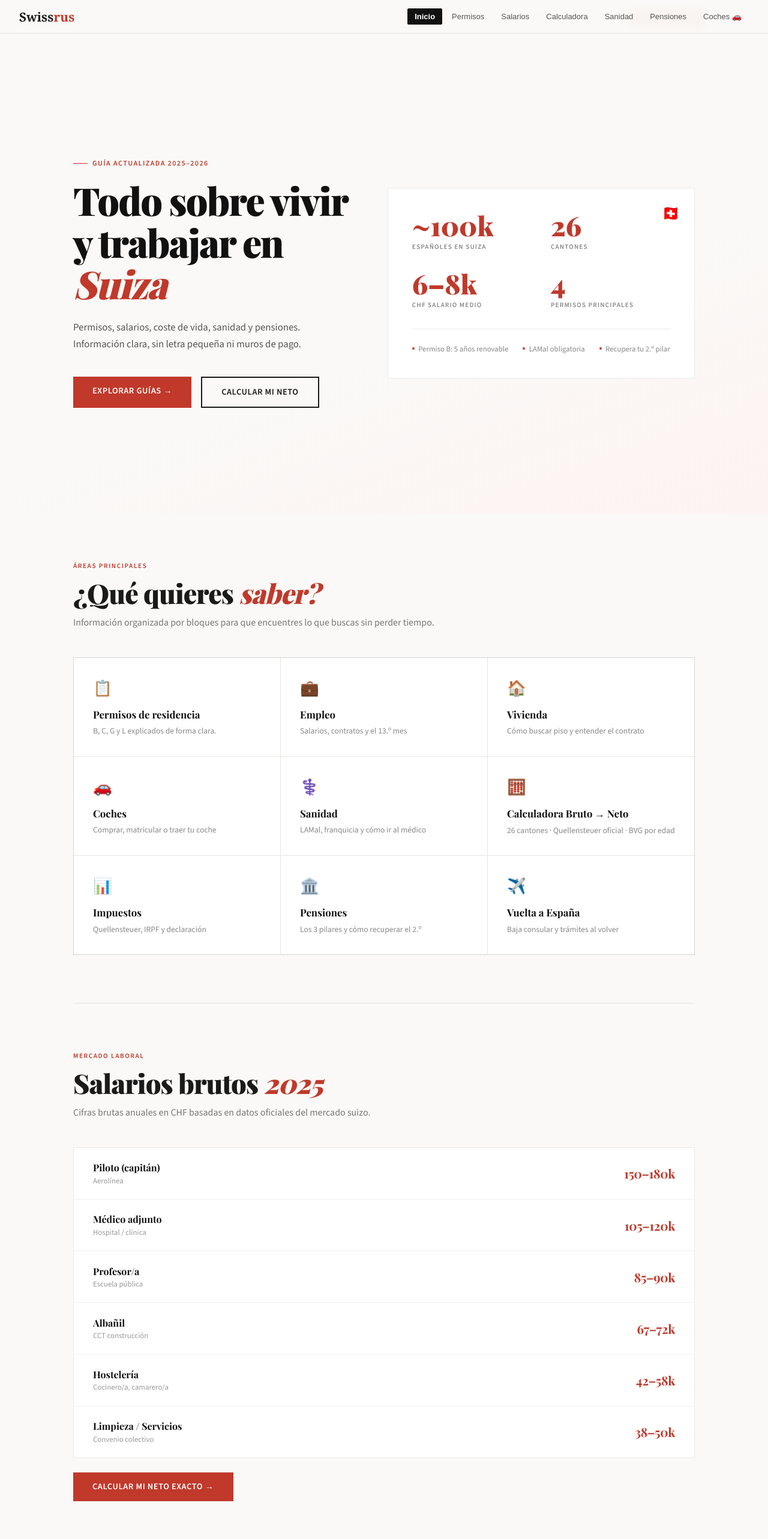
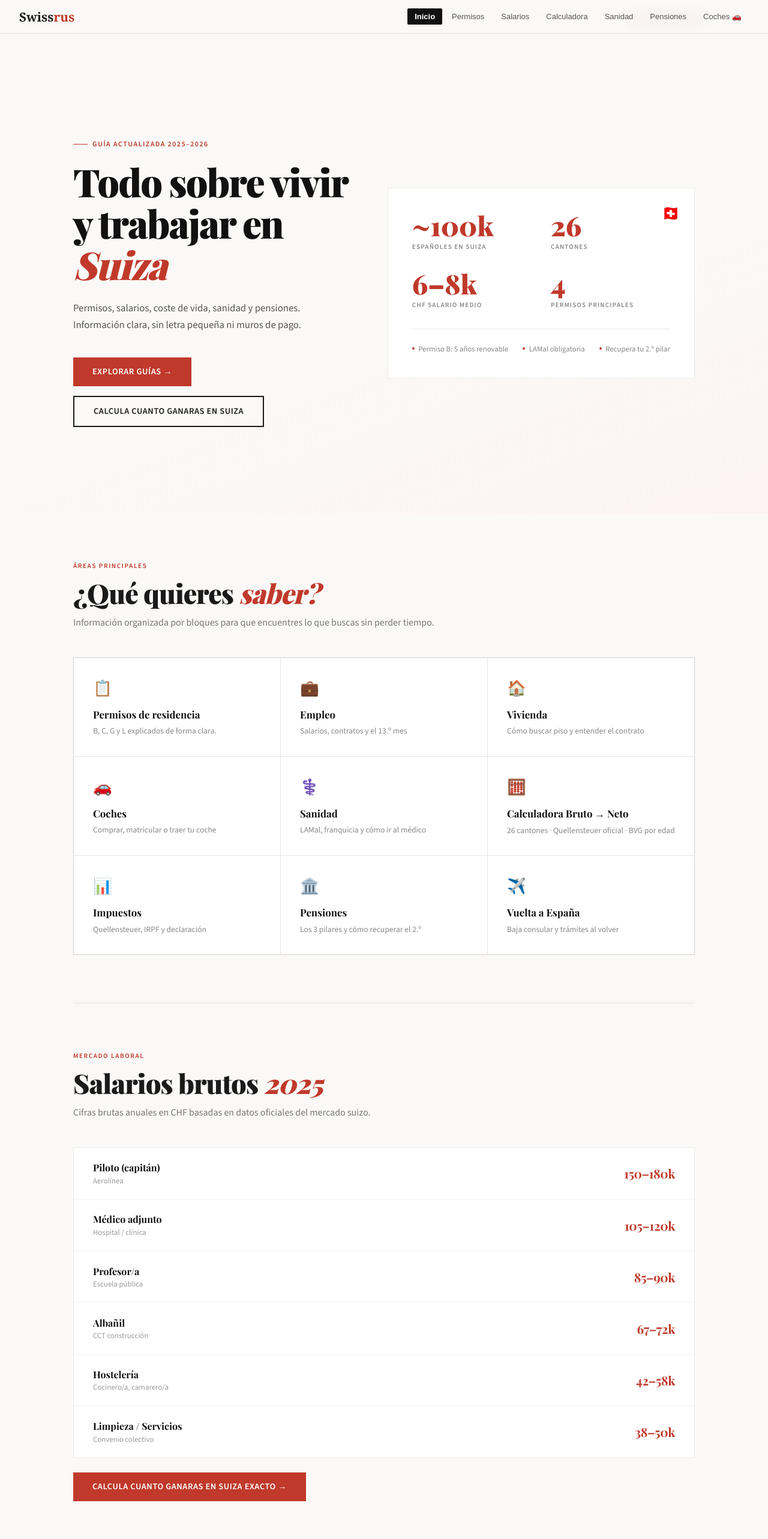
Before and after one commit to swissruslan-code/Swissrus, a React (Vite) app: page / in a window 1280 px wide. Shown: the top 2566 px of the page at 60% size. Built offline with nearby package versions, Linux system fonts and the light colour scheme; a web font is replaced by a local one.

Commit message:
Fix botones CTA

```diff
--- a/src/Swissrus.jsx
+++ b/src/Swissrus.jsx
@@ -172,7 +172,7 @@ export default function Swissrus({ onNavigate }) {
               </p>
               <div className="hero-btns">
                 <a href="#areas" className="btn-primary">Explorar guías →</a>
-                <a href="#" onClick={(e) => { e.preventDefault(); if (onNavigate) onNavigate("calculadora"); }} className="btn-secondary">Calcular mi neto</a>
+                <a href="#" onClick={(e) => { e.preventDefault(); if (onNavigate) onNavigate("calculadora"); }} className="btn-secondary">CALCULA CUANTO GANARAS EN SUIZA</a>
               </div>
             </div>
 
@@ -242,7 +242,7 @@ export default function Swissrus({ onNavigate }) {
           ))}
         </div>
         <div style={{ marginTop: "1.5rem" }}>
-          <a href="#calc" className="btn-primary">Calcular mi neto exacto →</a>
+          <a href="#calc" className="btn-primary">CALCULA CUANTO GANARAS EN SUIZA exacto →</a>
         </div>
       </section>
 
```
